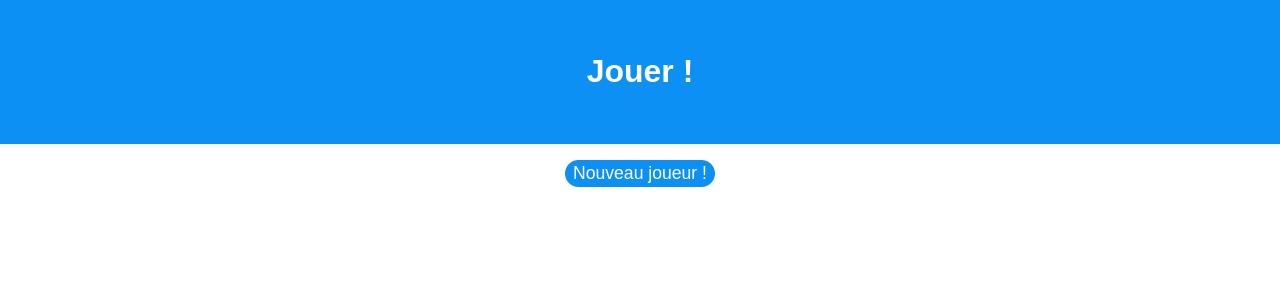
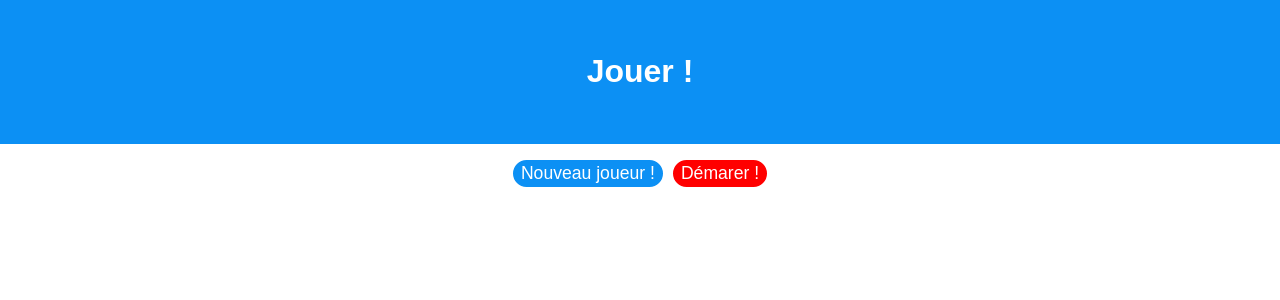
Before and after one commit to Adi-df/le-jeu-du-poids, a Next.js app: page /play in a window 1280 px wide. Shown: the top 300 px of the page. Built offline with nearby package versions, Linux system fonts and the light colour scheme.

Commit message:
Add start button

```diff
--- a/pages/play.tsx
+++ b/pages/play.tsx
@@ -19,7 +19,10 @@ const Play: NextPage = () => {
           } key={id} />
         )}
       </div>
-      <button className={styles.new_player} onClick={() => setPlayer(players => [...players, { id: players.length, name: "Nouveau joueur" }])}>Nouveau joueur !</button>
+      <div className={styles.buttons}>
+        <button className={styles.new_player} onClick={() => setPlayer(players => [...players, { id: players.length, name: "Nouveau joueur" }])}>Nouveau joueur !</button>
+        <button className={styles.start} onClick={() => { }}>Démarer !</button>
+      </div>
     </div>
   </main>
 }
--- a/styles/Play.module.css
+++ b/styles/Play.module.css
@@ -5,6 +5,10 @@
   justify-content: space-between;
 
   margin-top: 1rem;
+}
+
+.buttons {
+  display: flex;
 }
 
 .new_player {
@@ -16,4 +20,16 @@
 
   border: 2px solid #0c90f4;
   border-radius: 20px;
+
+  margin-right: 10px;
 }
+.start {
+  cursor: pointer;
+  font-size: 1.1rem;
+
+  color: white;
+  background-color: red;
+
+  border: 2px solid red;
+  border-radius: 20px;
+}
```
